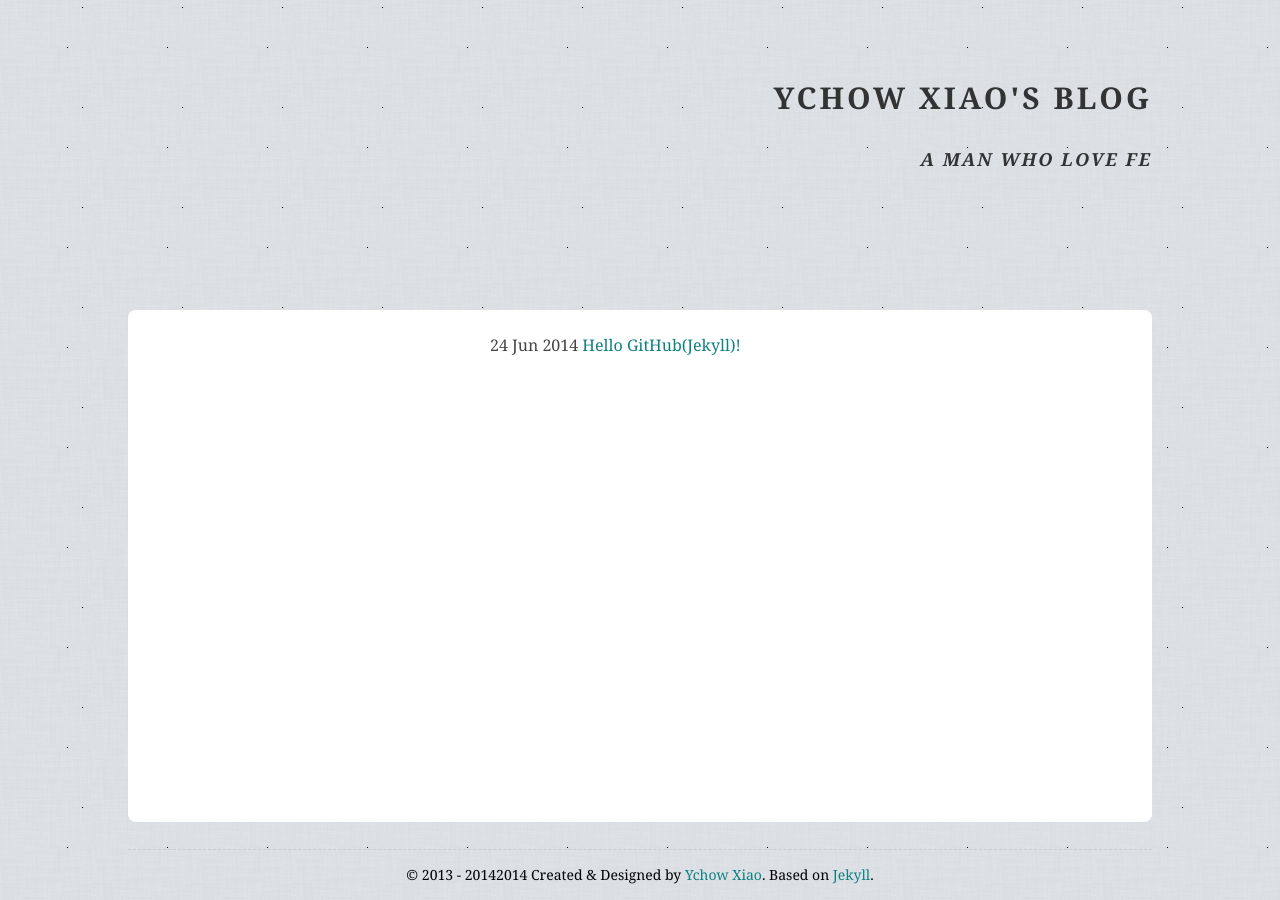
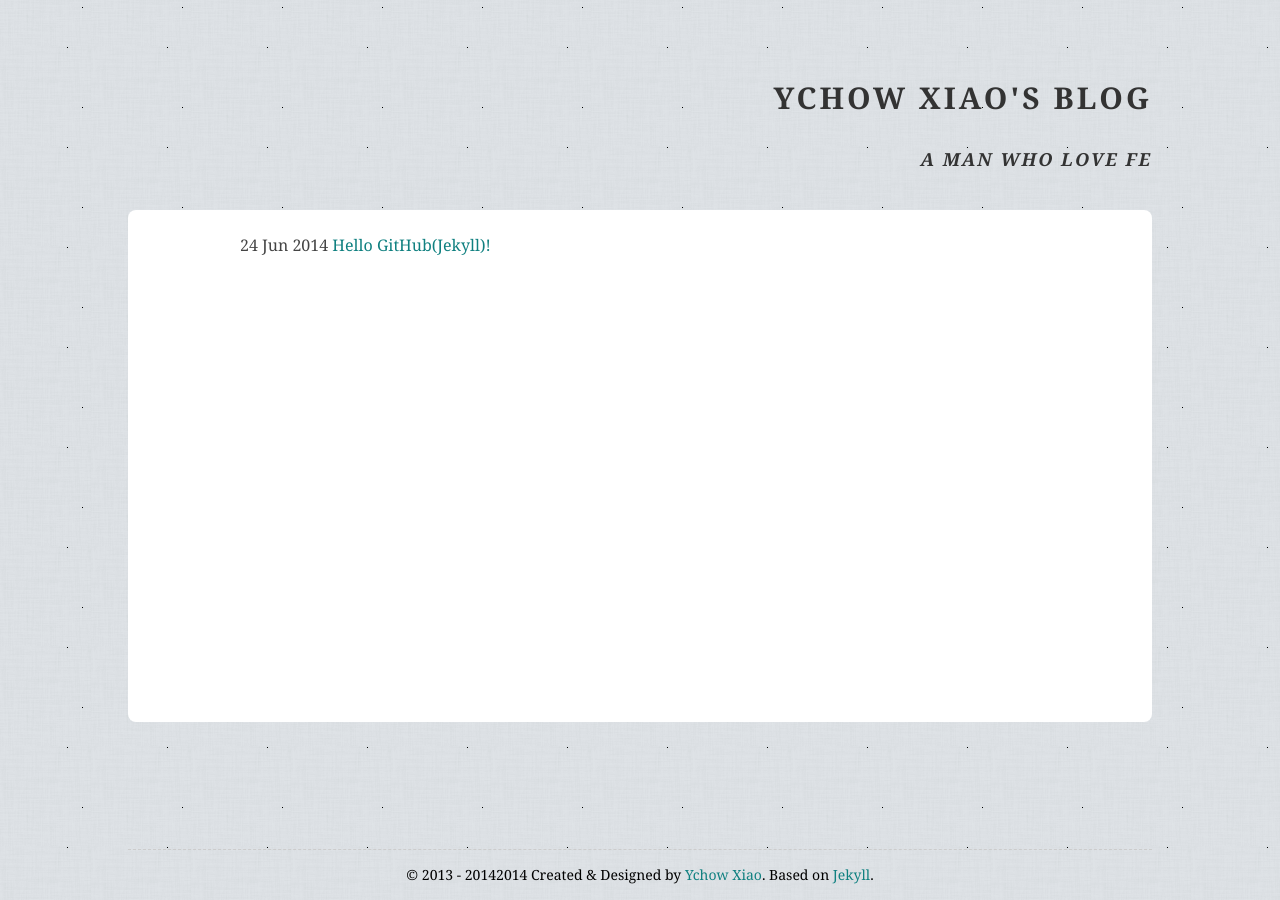
Before and after one commit to kai517/ychowxiao, a Jekyll site: the page built from index.html, in a window 1280 px wide. Built offline with Jekyll 4.4.1, drawn with Linux system fonts in a browser that asks for light colours.

Commit message:
Update main.css

```diff
--- a/css/main.css
+++ b/css/main.css
@@ -114,6 +114,6 @@ h1,h2{text-align: right;font-size: 30px;text-decoration:italic;color:rgb(51,51,5
 h2{letter-spacing:2px;font-style:italic;color:#333;font-size:18px;line-height:24px;}
 p{text-align: center;line-height: 30px;}
 #blog p{text-align:left;text-indent:2em;}
-ul{width:300px;margin:100px auto;}
+ul{width:800px;margin:0 auto;}
 ul li{margin-bottom:10px;}
 #ft{width:1024px;padding:10px 0 ;border-top:1px dashed #ccc;position:fixed;bottom:0;left:50%;margin-left:-512px;color:#000;font-size:14px;line-height:30px;text-align:center;}
```
